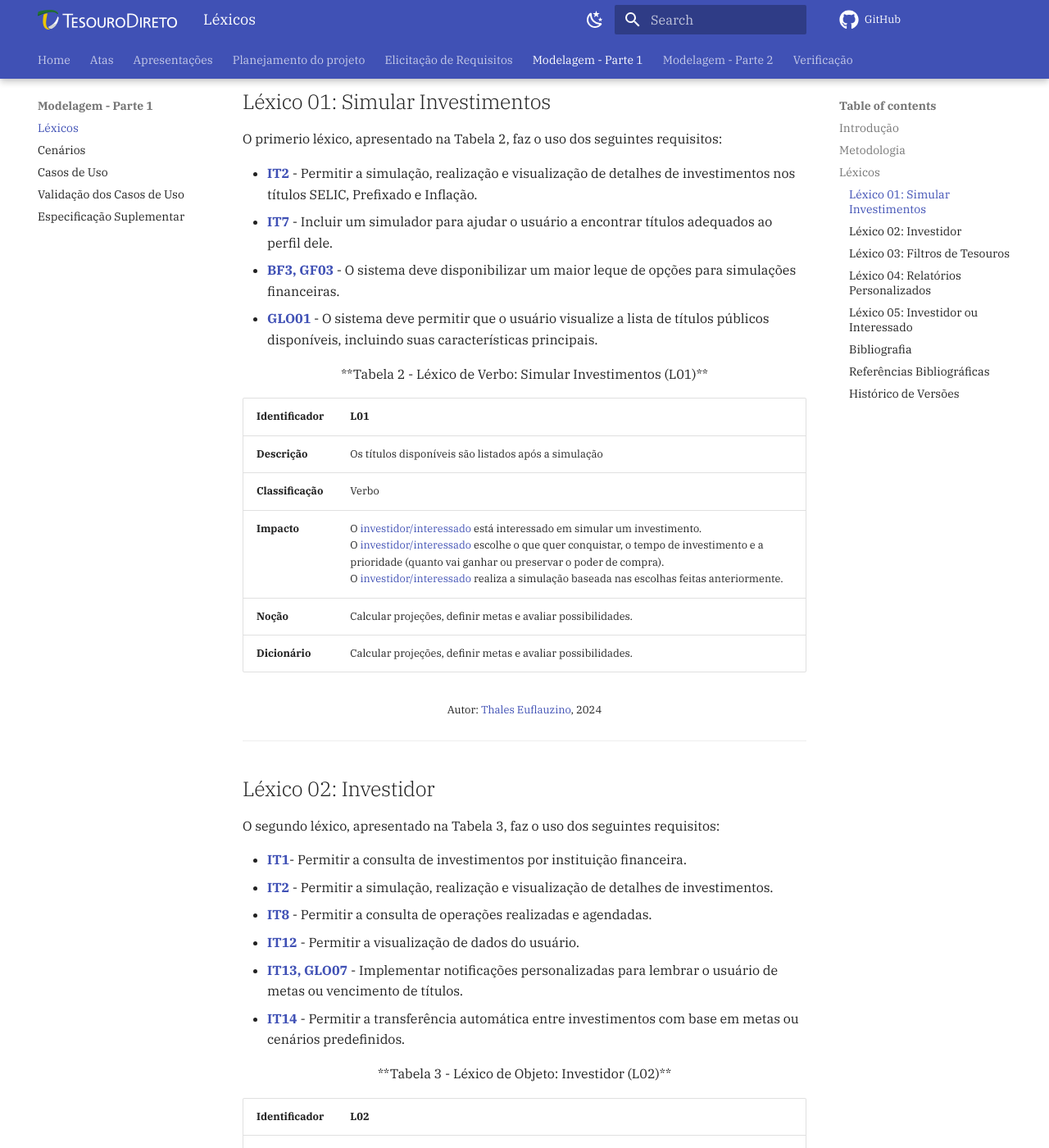
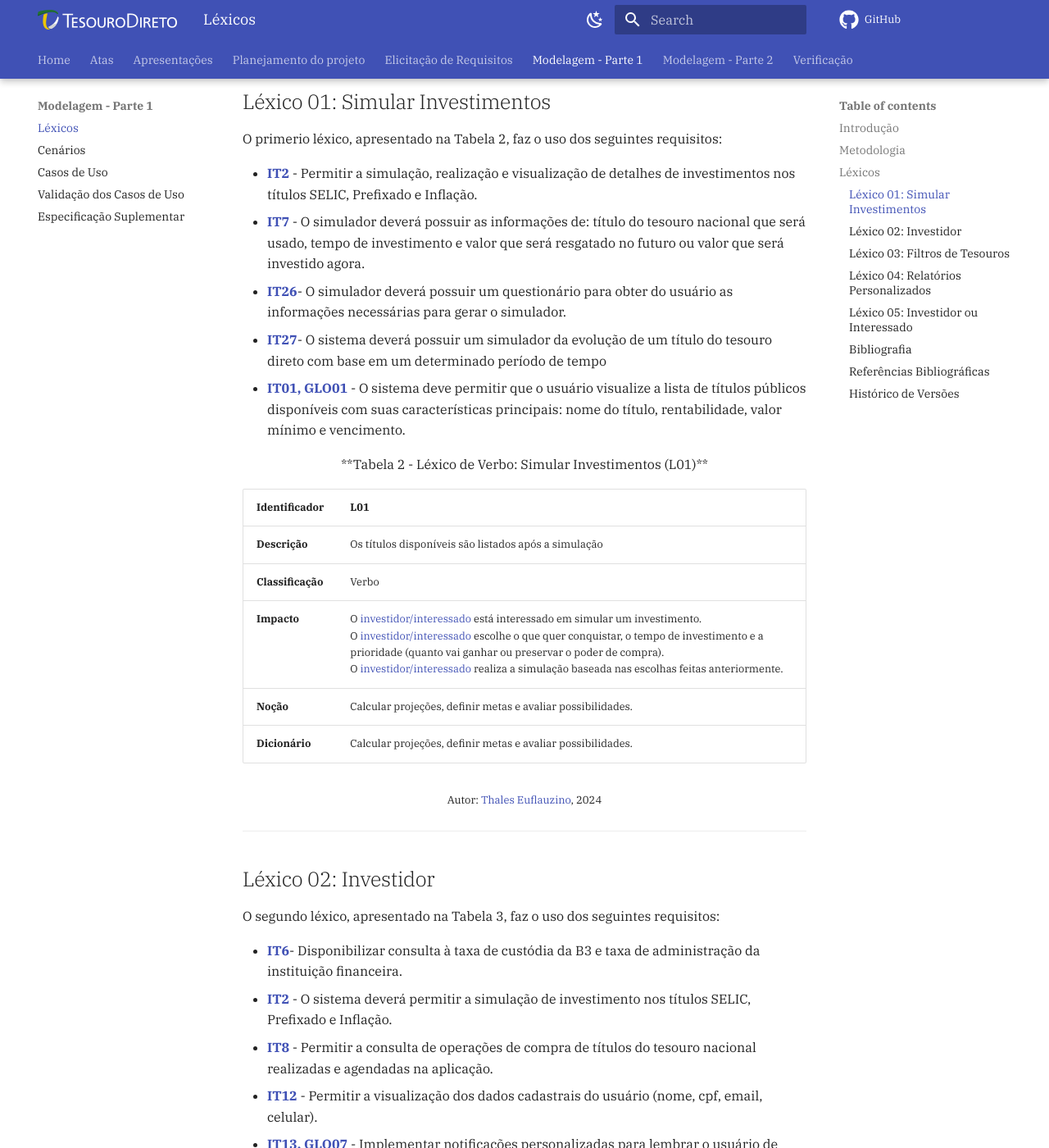
Before and after one commit to Requisitos-de-Software/2024.2-Grupo05, an MkDocs documentation site: the page built from docs/modelagem-pt1/lexicos.md, in a window 1280 px wide and 1400 px high, scrolled down 1498 px. Shown: the whole window at 82% size. Built offline with MkDocs 1.6.1 and Material for MkDocs 9.7.7, drawn with Linux system fonts in a browser that asks for light colours; comment, search, counter and statistics services are not loaded; some of the changed text lies outside the part shown.

Commit message:
docs: ajustando rastreabilidade lexicos

```diff
--- a/docs/modelagem-pt1/lexicos.md
+++ b/docs/modelagem-pt1/lexicos.md
@@ -49,9 +49,11 @@
 O primerio léxico, apresentado na Tabela 2, faz o uso dos seguintes requisitos:
 
 - **<a href="../../elicitacao/grupo5/requisitos/#anchor_RF02">IT2</a>** - Permitir a simulação, realização e visualização de detalhes de investimentos nos títulos SELIC, Prefixado e Inflação.
-- **<a href="../../elicitacao/grupo5/requisitos/#anchor_RF07">IT7</a>** - Incluir um simulador para ajudar o usuário a encontrar títulos adequados ao perfil dele.
-- **<a href="../../elicitacao/grupo5/requisitos/#anchor_RF22">BF3, GF03</a>** - O sistema deve disponibilizar um maior leque de opções para simulações financeiras.
-- **<a href="../../elicitacao/grupo5/requisitos/#anchor_RF30">GLO01</a>** - O sistema deve permitir que o usuário visualize a lista de títulos públicos disponíveis, incluindo suas características principais.
+- **<a href="../../elicitacao/grupo5/requisitos/#anchor_RF37">IT7</a>** - O simulador deverá possuir as informações de: título do tesouro nacional que será usado, tempo de investimento e valor que será resgatado no futuro ou valor que será investido agora.
+- **<a href="../../elicitacao/grupo5/requisitos/#anchor_RF38">IT26</a>**- O simulador deverá possuir um questionário para obter do usuário as informações necessárias para gerar o simulador.
+- **<a href="../../elicitacao/grupo5/requisitos/#anchor_RF39">IT27</a>**- O sistema deverá possuir um simulador da evolução de um título do tesouro direto com base em um determinado período de tempo
+- **<a href="../../elicitacao/grupo5/requisitos/#anchor_RF01">IT01, GLO01</a>** - O sistema deve permitir que o usuário visualize a lista de títulos públicos disponíveis com suas características principais: nome do título, rentabilidade, valor mínimo e vencimento.
+
 <center>
 
 **Tabela 2 - Léxico de Verbo: Simular Investimentos (L01)**
@@ -72,10 +74,10 @@
 
 O segundo léxico, apresentado na Tabela 3, faz o uso dos seguintes requisitos:
 
-- **<a href="../../elicitacao/grupo5/requisitos/#anchor_RF01">IT1</a>**- Permitir a consulta de investimentos por instituição financeira.
-- **<a href="../../elicitacao/grupo5/requisitos/#anchor_RF02">IT2</a>** - Permitir a simulação, realização e visualização de detalhes de investimentos.
-- **<a href="../../elicitacao/grupo5/requisitos/#anchor_RF08">IT8</a>** - Permitir a consulta de operações realizadas e agendadas.
-- **<a href="../../elicitacao/grupo5/requisitos/#anchor_RF12">IT12</a>** - Permitir a visualização de dados do usuário.
+- **<a href="../../elicitacao/grupo5/requisitos/#anchor_RF06">IT6</a>**- 	Disponibilizar consulta à taxa de custódia da B3 e taxa de administração da instituição financeira.
+- **<a href="../../elicitacao/grupo5/requisitos/#anchor_RF02">IT2</a>** - 	O sistema deverá permitir a simulação de investimento nos títulos SELIC, Prefixado e Inflação.
+- **<a href="../../elicitacao/grupo5/requisitos/#anchor_RF08">IT8</a>** - 	Permitir a consulta de operações de compra de títulos do tesouro nacional realizadas e agendadas na aplicação.
+- **<a href="../../elicitacao/grupo5/requisitos/#anchor_RF12">IT12</a>** - 	Permitir a visualização dos dados cadastrais do usuário (nome, cpf, email, celular).
 - **<a href="../../elicitacao/grupo5/requisitos/#anchor_RF13">IT13, GLO07</a>** - Implementar notificações personalizadas para lembrar o usuário de metas ou vencimento de títulos.
 - **<a href="../../elicitacao/grupo5/requisitos/#anchor_RF14">IT14</a>** - Permitir a transferência automática entre investimentos com base em metas ou cenários predefinidos.
 <center>
@@ -87,7 +89,7 @@
 |--------------------|---------|
 | **Descrição**      | O investidor pode realizar simulações de investimento (<a href="#anchor_L01">L01</a>).<br>O investidor pode escolher títulos com base em suas metas financeiras.<br>O investidor pode consultar o histórico de rendimentos de seus investimentos.<br>O investidor pode configurar alertas e notificações sobre títulos de interesse.<br>O investidor pode atualizar suas metas financeiras a qualquer momento. |
 | **Classificação**  | Objeto |
-| **Impacto**        | O investidor é o <a href="#anchor_L02">usuário</a> principal do aplicativo Tesouro Direto.<br>O investidor pode ser alguém buscando preservar o poder de compra.<br>O investidor pode ser alguém interessado em aumentar seu patrimônio financeiro.<br>O sistema auxilia o investidor a tomar decisões informadas, sugerindo opções adequadas às suas escolhas. |
+| **Impacto**        | O investidor é o <a href="#anchor_L06">usuário</a> principal do aplicativo Tesouro Direto.<br>O investidor pode ser alguém buscando preservar o poder de compra.<br>O investidor pode ser alguém interessado em aumentar seu patrimônio financeiro.<br>O sistema auxilia o investidor a tomar decisões informadas, sugerindo opções adequadas às suas escolhas. |
 | **Noção**          | Cliente, Interessado, Aplicador e Cidadão. |
 | **Dicionário**     | Cliente, Interessado, Aplicador e Cidadão. |
 
@@ -98,9 +100,9 @@
 
 O terceiro léxico, apresentado na Tabela 4, faz o uso dos seguintes requisitos:
 
-- **<a href="../../elicitacao/grupo5/requisitos/#anchor_RF02">IT2</a>** - Permitir a simulação, realização e visualização de detalhes de investimentos nos títulos SELIC, Prefixado e Inflação.
-- **<a href="../../elicitacao/grupo5/requisitos/#anchor_RF24">BF5, GF04</a>** - O sistema deve permitir a comparação de títulos de diferentes origens na simulação.
-- **<a href="../../elicitacao/grupo5/requisitos/#anchor_RF30">GLO01</a>** - O sistema deve permitir que o usuário visualize a lista de títulos públicos disponíveis, incluindo suas características principais.
+- **<a href="../../elicitacao/grupo5/requisitos/#anchor_RF02">IT2</a>** - O sistema deverá permitir a simulação de investimento nos títulos SELIC, Prefixado e Inflação
+- **<a href="../../elicitacao/grupo5/requisitos/#anchor_RF24">BF5, GF04</a>** - O sistema deverá disponibilizar uma ferramenta para simular a evolução do investimento em um título do tesouro nacional em comparação com outras opções de investimento como a poupança, LCI (Letra de Crédito Imobiliário) e LCA (Letra de Crédito do Agronegócio), Fundo de Renda Fixa Referenciado DI e CDB (Certificado de Depósito Bancário).
+- **<a href="../../elicitacao/grupo5/requisitos/#anchor_RF01">IT01, GLO01</a>** - O sistema deve permitir que o usuário visualize a lista de títulos públicos disponíveis com suas características principais: nome do título, rentabilidade, valor mínimo e vencimento.
 
 <center>
 
@@ -123,9 +125,8 @@
 
 O quarto léxico, apresentado na Tabela 5, faz o uso dos seguintes requisitos:
 
-- **<a href="../../elicitacao/grupo5/requisitos/#anchor_RF15">IT15</a>** - Incluir relatórios personalizados para análise detalhada de rentabilidade e evolução de investimentos.
-- **<a href="../../elicitacao/grupo5/requisitos/#anchor_RF22">BF3, GF03</a>** - O sistema deve disponibilizar um maior leque de opções para simulações financeiras.
-- **<a href="../../elicitacao/grupo5/requisitos/#anchor_RF30">GLO01</a>** - O sistema deve permitir que o usuário visualize a lista de títulos públicos disponíveis, incluindo suas características principais.
+- **<a href="../../elicitacao/grupo5/requisitos/#anchor_RF15">IT15</a>** - O sistema deve fornecer relatórios mensais contendo a evolução dos rendimentos dos títulos adquiridos pelo usuário com base nos meses anteriores.
+- **<a href="../../elicitacao/grupo5/requisitos/#anchor_RF01">IT01, GLO01</a>** - O sistema deve permitir que o usuário visualize a lista de títulos públicos disponíveis com suas características principais: nome do título, rentabilidade, valor mínimo e vencimento.
 
 ---
 <center>
@@ -149,18 +150,18 @@
 
 O quinto, e último, léxico, apresentado na Tabela 6, faz o uso dos seguintes requisitos:
 
-- **[IT1](../../elicitacao/grupo5/requisitos/#anchor_RF01)** - Permitir a consulta de investimentos por instituição financeira.
-- **[IT2](../../elicitacao/grupo5/requisitos/#anchor_RF02)** - Permitir a simulação, realização e visualização de detalhes de investimentos.
-- **[IT8](../../elicitacao/grupo5/requisitos/#anchor_RF08)** - Permitir a consulta de operações realizadas e agendadas.
-- **[IT12](../../elicitacao/grupo5/requisitos/#anchor_RF12)** - Permitir a visualização de dados do usuário.
+- **<a href="../../elicitacao/grupo5/requisitos/#anchor_RF02">IT2</a>** - O sistema deverá permitir a simulação de investimento nos títulos SELIC, Prefixado e Inflação
+- **<a href="../../elicitacao/grupo5/requisitos/#anchor_RF06">IT6</a>**- 	Disponibilizar consulta à taxa de custódia da B3 e taxa de administração da instituição financeira.
+- **<a href="../../elicitacao/grupo5/requisitos/#anchor_RF08">IT8</a>** - 	Permitir a consulta de operações de compra de títulos do tesouro nacional realizadas e agendadas na aplicação.
+- **<a href="../../elicitacao/grupo5/requisitos/#anchor_RF12">IT12</a>** - 	Permitir a visualização dos dados cadastrais do usuário (nome, cpf, email, celular).
 - **[IT13, GLO07](../../elicitacao/grupo5/requisitos/#anchor_RF13)** - Implementar notificações personalizadas para lembrar o usuário de metas ou vencimento de títulos.
 - **[IT14](../../elicitacao/grupo5/requisitos/#anchor_RF14)** - Permitir a transferência automática entre investimentos com base em metas ou cenários predefinidos.
 - **<a href="../../elicitacao/grupo5/requisitos/#anchor_RF18">IT18</a>** - Incorporar alertas de mercado com base em mudanças na taxa SELIC ou inflação.
-- **[GF01](../../elicitacao/grupo5/requisitos/#anchor_RF34)** - O aplicativo deverá possuir uma tela de login integrado com o [gov.br](https://www.gov.br).
+- **[GF01](../../elicitacao/grupo5/requisitos/#anchor_RF34)** - O aplicativo deverá possuir a opção de realizar o login e cadastro a partir do sistema [gov.br](https://www.gov.br).
 
 <center>
 
-**Tabela 6 - Léxico de Objeto: Investidor ou Interessado (L05)**
+**<a id="anchor_L06" style="visibility: hidden"></a>Tabela 6 - Léxico de Objeto: Investidor ou Interessado (L05)**
 </center>
 
 | **Identificador** | **L05** |
@@ -189,3 +190,4 @@
 | `1.1`    | 07/12/2024 | Corrigindo Fonte para Autor | [Thales Euflauzino](https://github.com/thaleseuflauzino)   | [Víctor Schmidt](https://github.com/moonshinerd) |
 | `1.2`    | 10/12/2024 | Ajustando rastreabilidade e hyperlinks |  [Víctor Schmidt](https://github.com/moonshinerd) | [Thales Euflauzino](https://github.com/thaleseuflauzino)   |
 | `1.3`    | 10/12/2024 | Ajustando usuário para investidor |   [Thales Euflauzino](https://github.com/thaleseuflauzino)   | [Víctor Schmidt](https://github.com/moonshinerd) |
+| `1.4`    | 11/12/2024 | Ajustando rastreabilidade dos códigos novos dos requisitos |   [Thales Euflauzino](https://github.com/thaleseuflauzino)   | [Víctor Schmidt](https://github.com/moonshinerd) |
```
